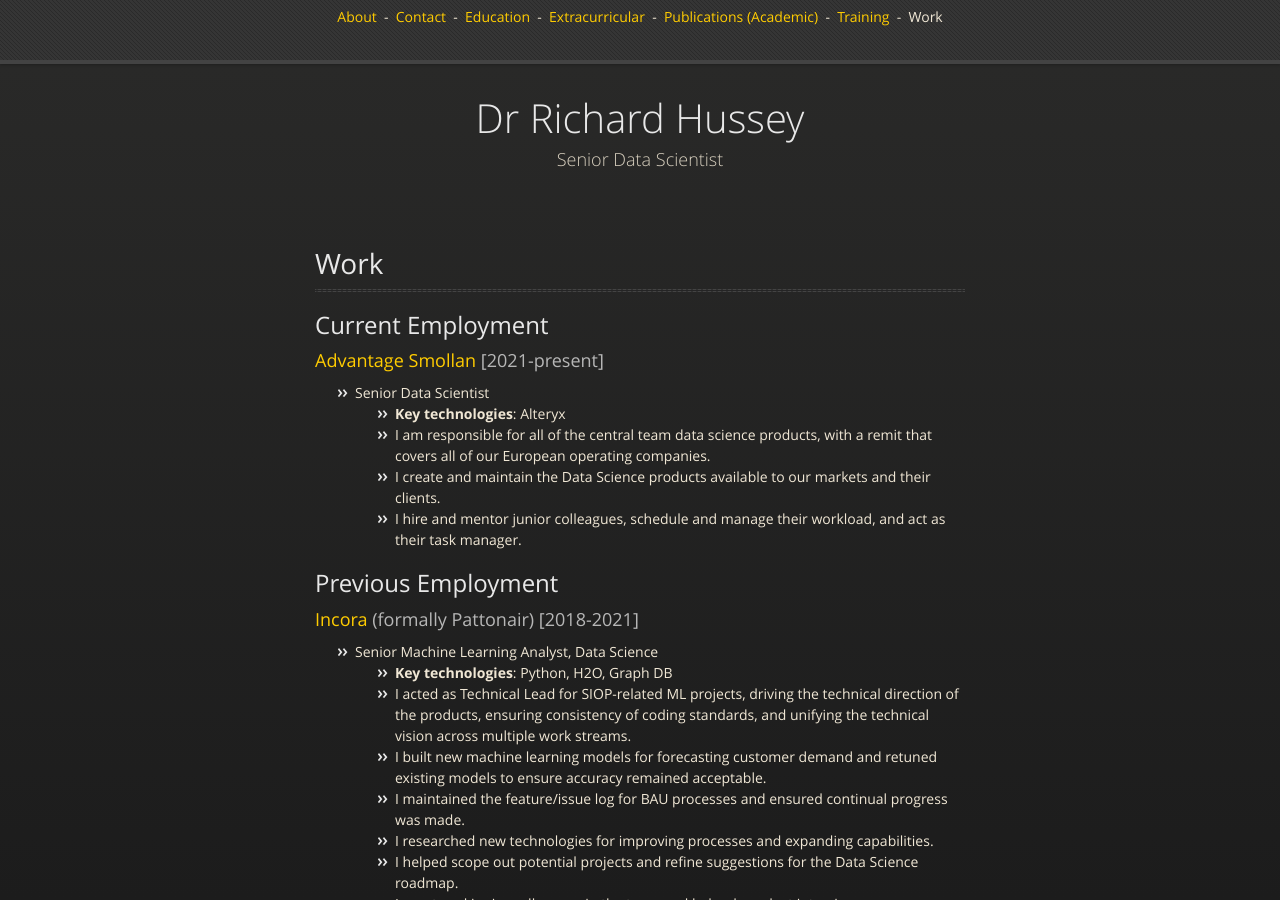
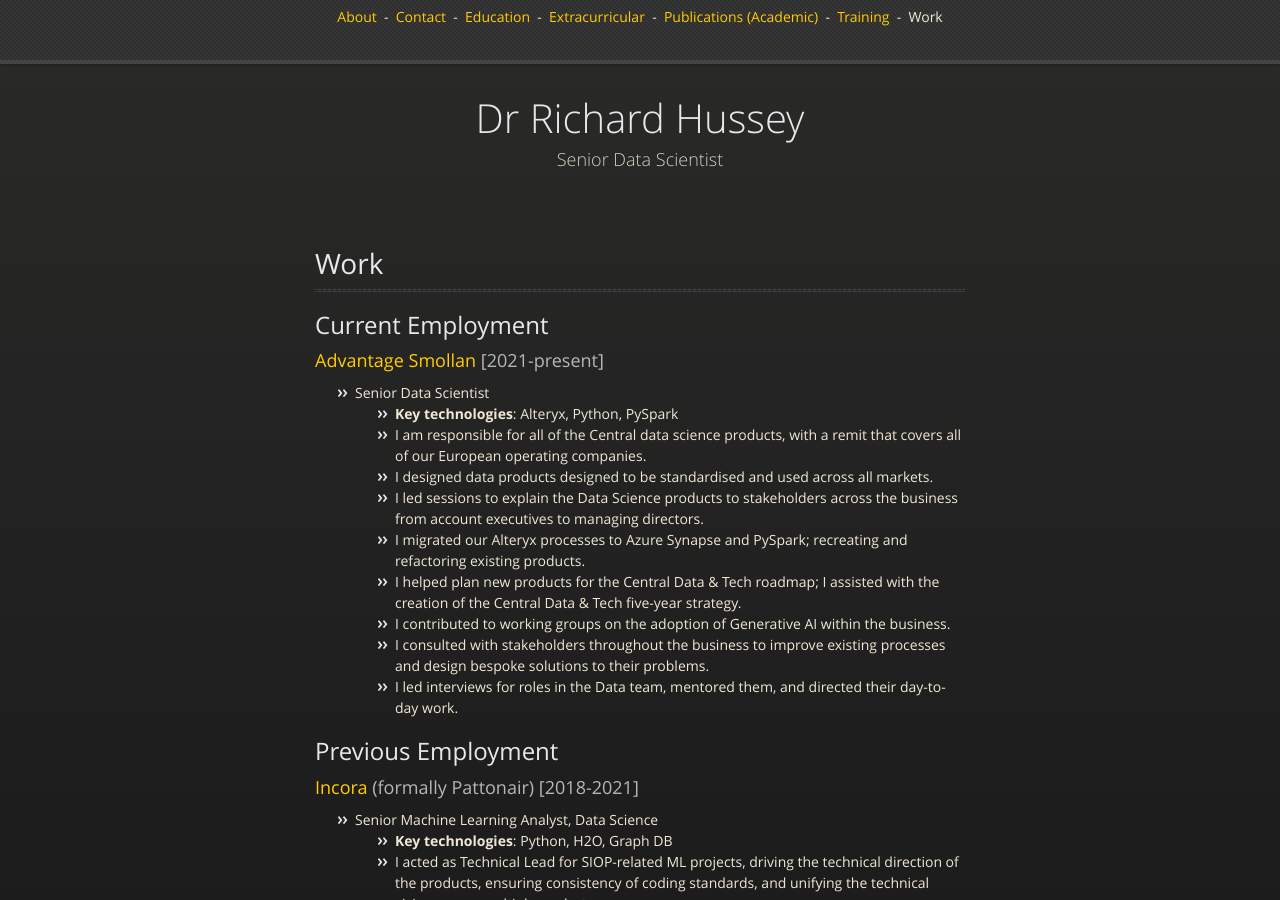
Before and after one commit to richardhussey/richardhussey.github.io, a Jekyll site: the page built from work.md, in a window 1280 px wide and 900 px high. Built offline with Jekyll 4.4.1, drawn with Linux system fonts in a browser that asks for light colours.

Commit message:
Update ASL work details

```diff
--- a/work.md
+++ b/work.md
@@ -6,10 +6,15 @@ title: Work
 ## Current Employment
 ### [Advantage Smollan](http://www.advantagesmollan.com/) [2021-present]
 + Senior Data Scientist
-	+ **Key technologies**: Alteryx
-	+ I am responsible for all of the central team data science products, with a remit that covers all of our European operating companies.
-	+ I create and maintain the Data Science products available to our markets and their clients.
-	+ I hire and mentor junior colleagues, schedule and manage their workload, and act as their task manager.
+	+ **Key technologies**: Alteryx, Python, PySpark
+	+ I am responsible for all of the Central data science products, with a remit that covers all of our European operating companies.
+	+ I designed data products designed to be standardised and used across all markets.
+	+ I led sessions to explain the Data Science products to stakeholders across the business from account executives to managing directors.
+	+ I migrated our Alteryx processes to Azure Synapse and PySpark; recreating and refactoring existing products.
+	+ I helped plan new products for the Central Data & Tech roadmap; I assisted with the creation of the Central Data & Tech five-year strategy.
+	+ I contributed to working groups on the adoption of Generative AI within the business.
+	+ I consulted with stakeholders throughout the business to improve existing processes and design bespoke solutions to their problems.
+	+ I led interviews for roles in the Data team, mentored them, and directed their day-to-day work.
 
 ## Previous Employment
 ### [Incora](https://www.incora.com/) (formally Pattonair) [2018-2021]
```
